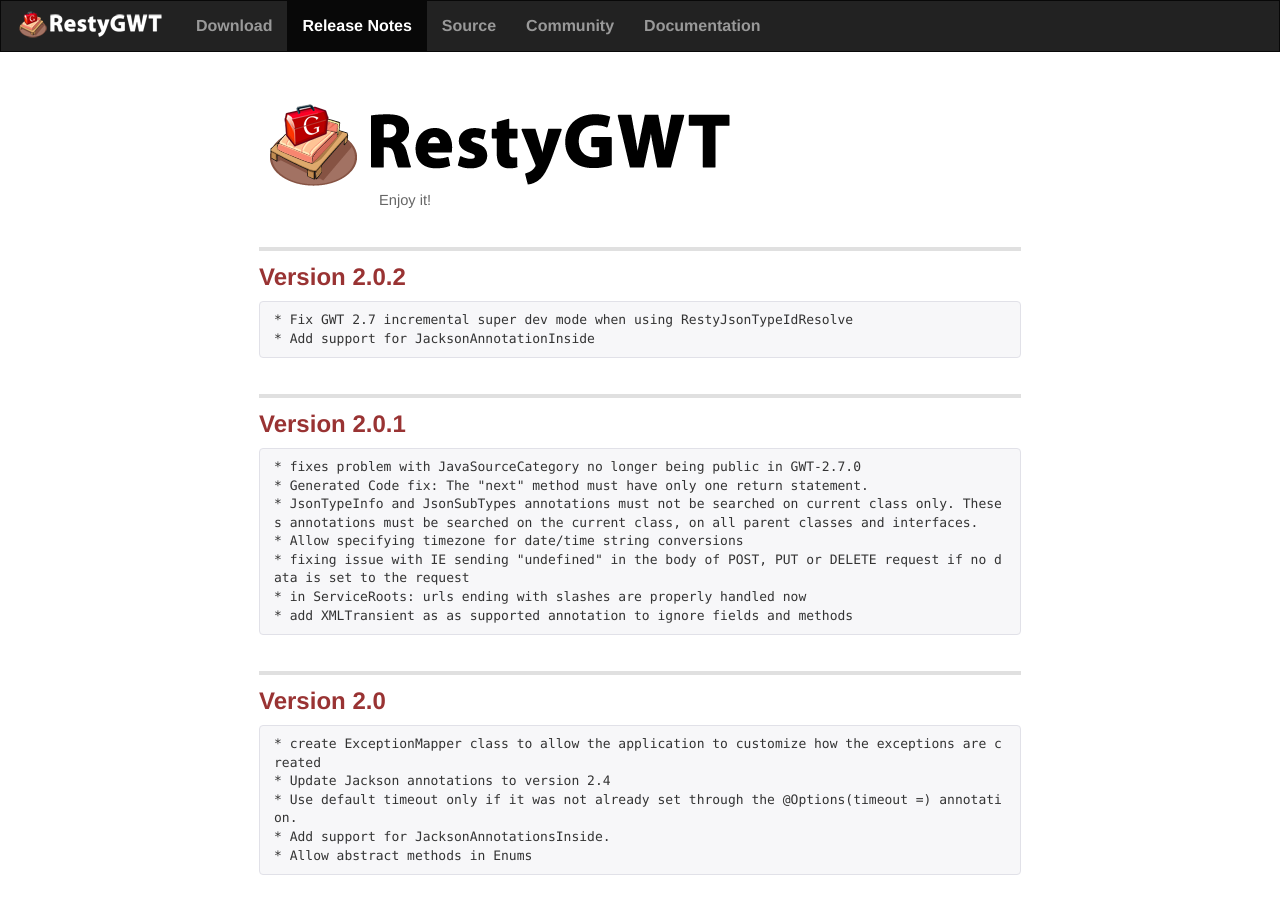
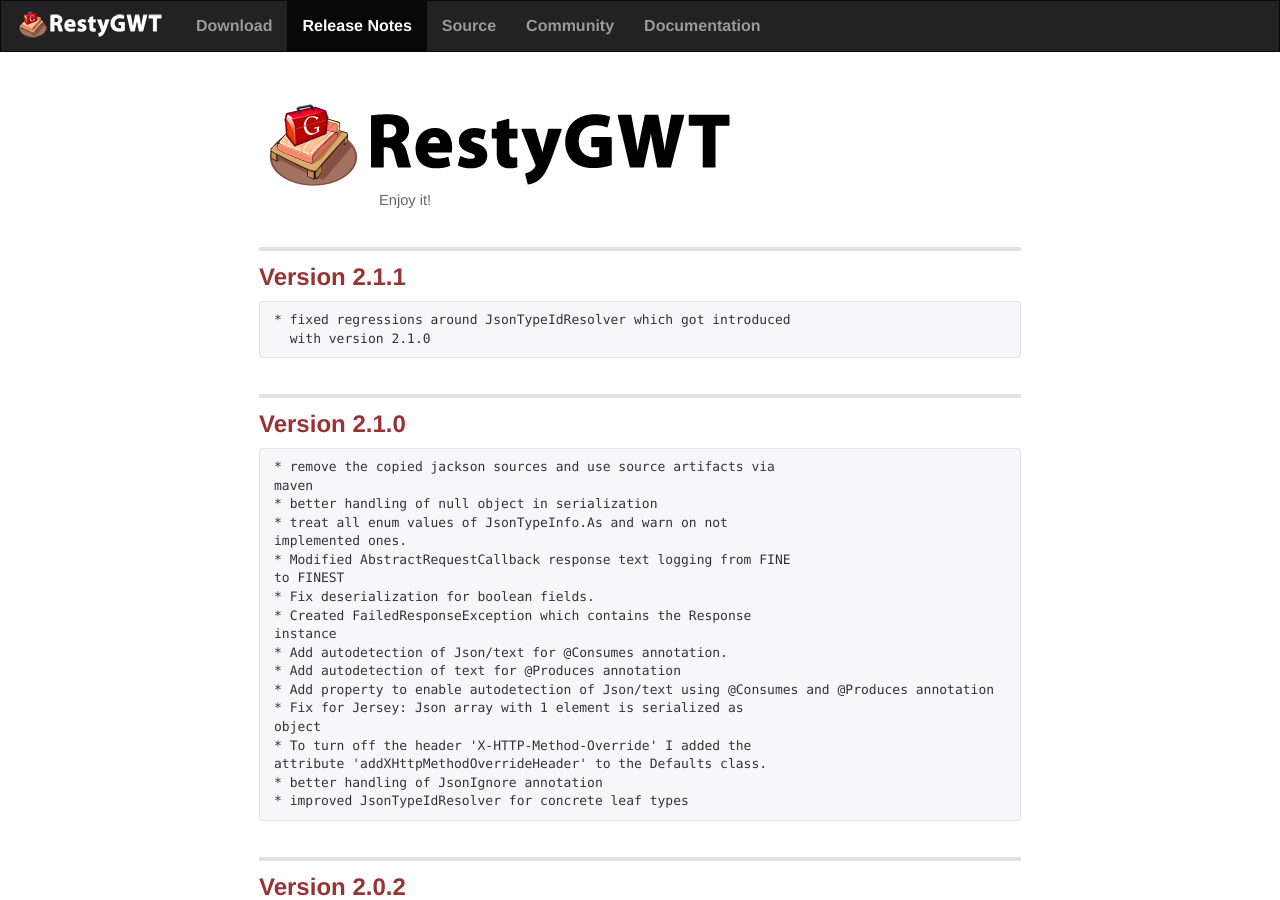
Before and after one commit to BadgerPc/resty-gwt.github.io, a Jekyll site: the page built from release_notes.markdown, in a window 1280 px wide and 900 px high. Built offline with Jekyll 4.4.1, drawn with Linux system fonts in a browser that asks for light colours; Markdown is read by kramdown in place of the engine named in the settings.

Commit message:
updated info for release 2.1.0 and 2.1.1

```diff
--- a/release_notes.markdown
+++ b/release_notes.markdown
@@ -3,6 +3,34 @@
 title: RestyGWT / Release Notes
 slogan: Enjoy it!
 ---
+
+## Version 2.1.1
+
+    * fixed regressions around JsonTypeIdResolver which got introduced
+      with version 2.1.0
+
+## Version 2.1.0
+
+	* remove the copied jackson sources and use source artifacts via
+    maven
+	* better handling of null object in serialization
+	* treat all enum values of JsonTypeInfo.As and warn on not
+    implemented ones.
+	* Modified AbstractRequestCallback response text logging from FINE
+    to FINEST
+	* Fix deserialization for boolean fields.
+	* Created FailedResponseException which contains the Response
+    instance
+	* Add autodetection of Json/text for @Consumes annotation.
+	* Add autodetection of text for @Produces annotation
+	* Add property to enable autodetection of Json/text using @Consumes and @Produces annotation
+	* Fix for Jersey: Json array with 1 element is serialized as
+    object
+	* To turn off the header 'X-HTTP-Method-Override' I added the
+    attribute 'addXHttpMethodOverrideHeader' to the Defaults class.
+	* better handling of JsonIgnore annotation
+	* improved JsonTypeIdResolver for concrete leaf types
+
 ## Version 2.0.2
 
     * Fix GWT 2.7 incremental super dev mode when using RestyJsonTypeIdResolve
```
